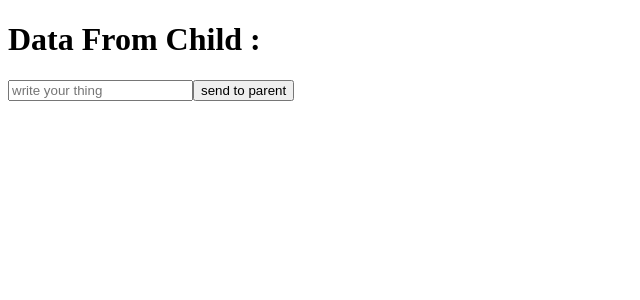
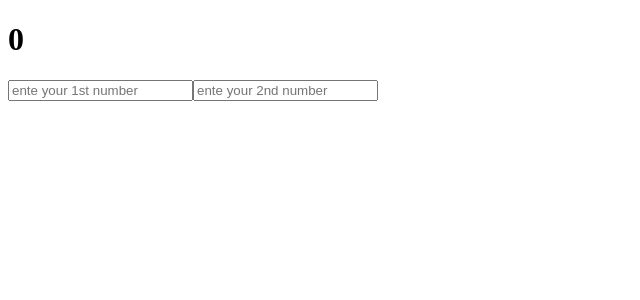
Before and after one commit to sayyedrabeeh/Python-FullStack, a React (Create React App) app in the folder full_react/: page / in a window 1280 px wide. Shown: the top 300 px of the page, without its empty margins (0-640 px from the left). Built offline with nearby package versions, Linux system fonts and the light colour scheme.

Commit message:
react pratical usecontext

```diff
--- a/full_react/src/index.js
+++ b/full_react/src/index.js
@@ -11,11 +11,12 @@ import ReactDOM from 'react-dom/client';
 // import Match from './react1/pratical/match-field';
 // import Time from './react1/pratical/time';
 // import Timer from './react1/pratical/timer';
-import Parent from './react1/pratical/child_parent';
+// import Parent from './react1/pratical/child_parent';
+import Add from './react2/counter';
 
 const root = ReactDOM.createRoot(document.getElementById('root'));
 root.render(
   <React.StrictMode>
-    <Parent />
+    <Add />
   </React.StrictMode>
 );
--- /dev/null
+++ b/full_react/src/react2/counter.jsx
@@ -0,0 +1,40 @@
+import React,{createContext,useContext, useState} from "react";
+
+const AddContext = createContext()
+
+function AddProvider({children}){
+    const [num1,setNum1] = useState(0)
+    const [num2,setNum2] = useState(0)
+
+    const result = Number(num1) + Number(num2)
+
+    return(
+        <AddContext.Provider value={{num1,num2,setNum1,setNum2,result}}>
+            {children}
+        </AddContext.Provider>
+    )
+
+}
+
+function Diplay(){
+    const { setNum1,setNum2,result} = useContext(AddContext)
+
+    return(
+        <>
+
+        <h1>{result}</h1>
+        <input   onChange={(e) => setNum1(e.target.value)} placeholder="ente your 1st number "/>
+        <input   onChange={(e) => setNum2(e.target.value)} placeholder="ente your 2nd number "/>
+        </>
+    )
+
+}
+
+function Add(){
+    return(
+        <AddProvider>
+            <Diplay/>
+        </AddProvider>
+    )
+}
+export default Add
```
